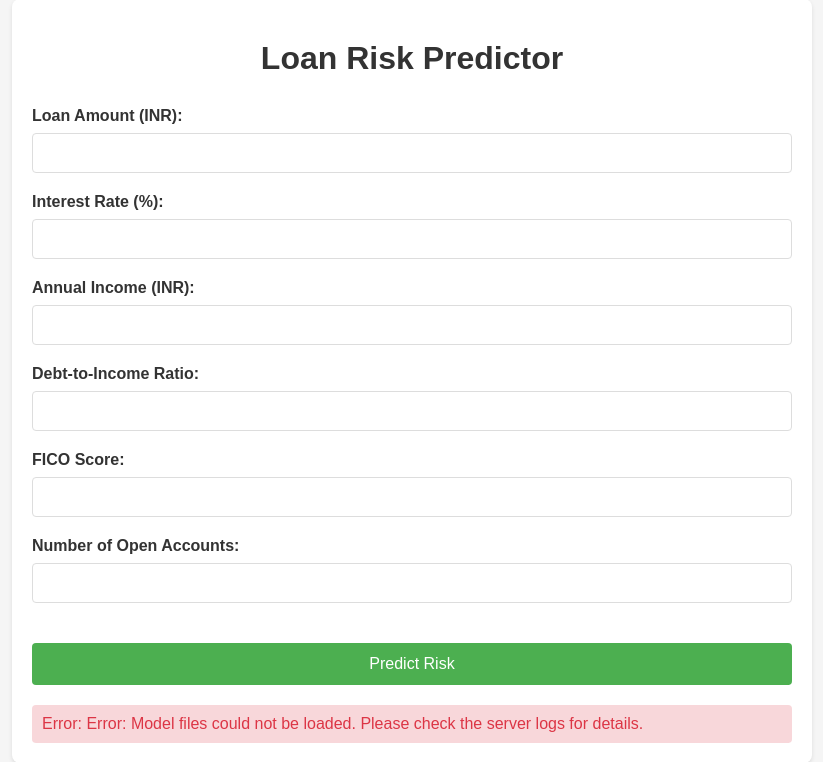
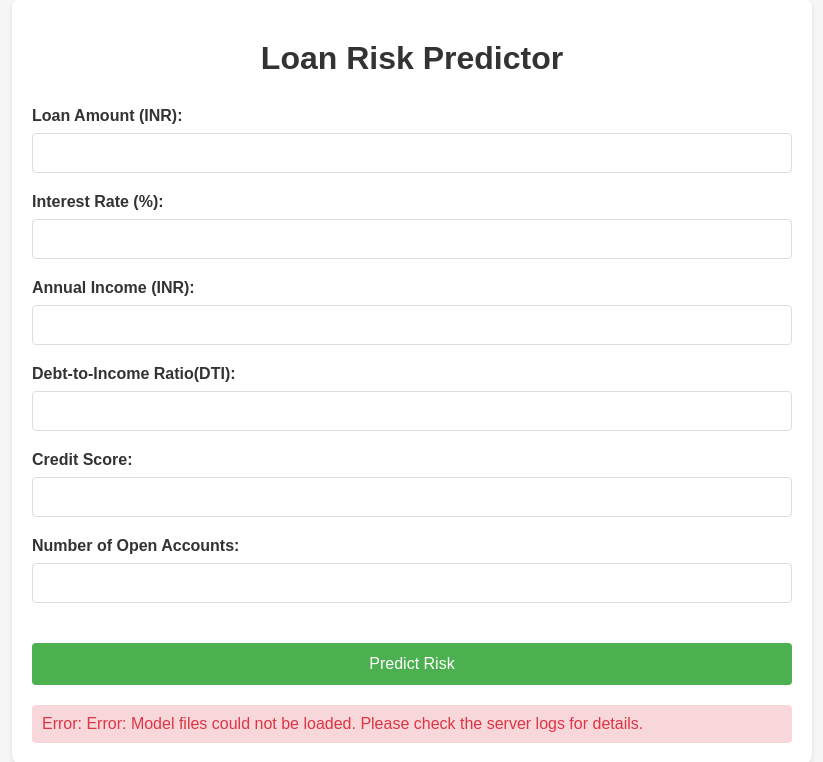
Before and after one commit to KavyaSuhas/LOAN_APP, a Flask app: page / in a window 1280 px wide. Shown: the part 21-783 px from the top of the page, without its empty margins (228-1051 px from the left). Run offline with Flask 3, Linux system fonts and the light colour scheme.

Commit message:
Updated index.html with improved styling and layout

```diff
--- a/templates/index.html
+++ b/templates/index.html
@@ -98,12 +98,12 @@
             </div>
 
             <div class="form-group">
-                <label for="dti">Debt-to-Income Ratio:</label>
+                <label for="dti">Debt-to-Income Ratio(DTI):</label>
                 <input type="number" step="any" name="dti" required>
             </div>
 
             <div class="form-group">
-                <label for="fico_range_high">FICO Score:</label>
+                <label for="fico_range_high">Credit Score:</label>
                 <input type="number" step="any" name="fico_range_high" required>
             </div>
 
```
